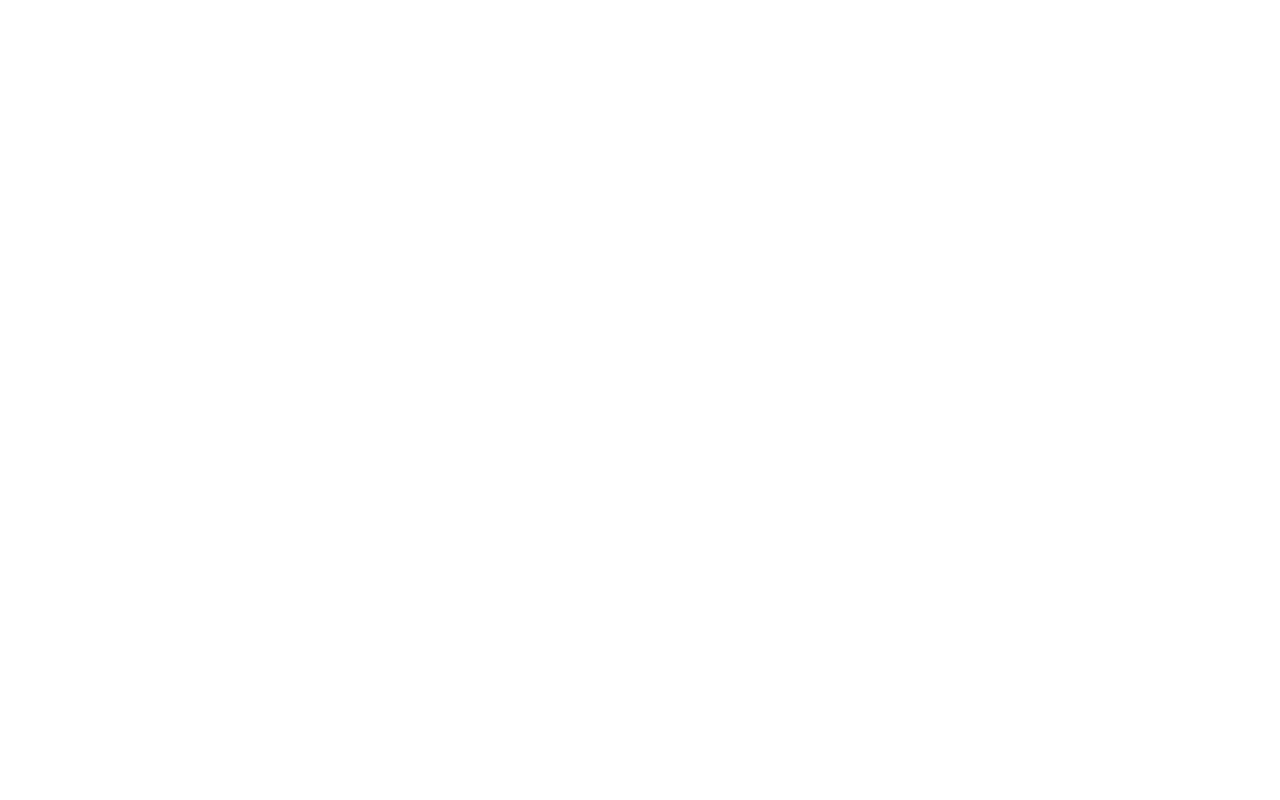
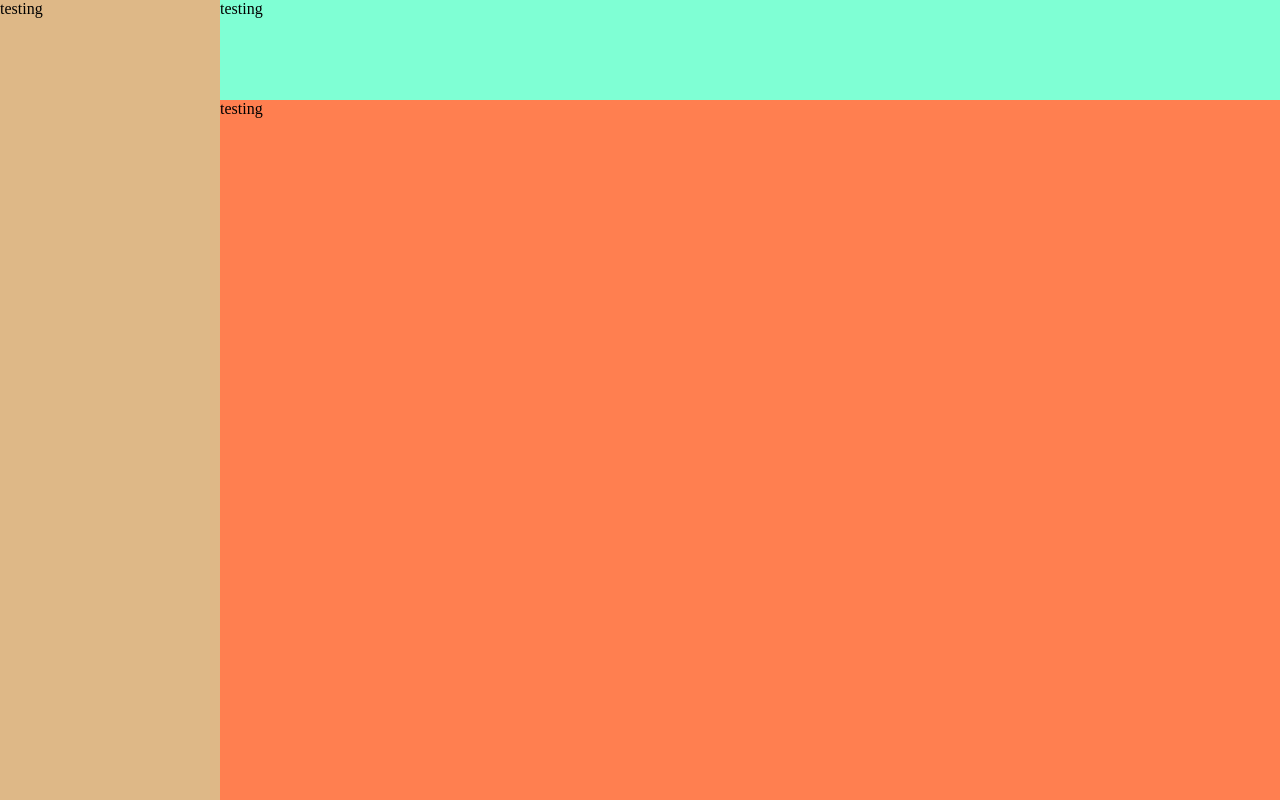
Before and after one commit to yellowdragoon/admin-dashboard, a plain HTML site: page index.html in a window 1280 px wide. Drawn offline with Linux system fonts and the light colour scheme.

Commit message:
Build grid layout

```diff
--- a/index.html
+++ b/index.html
@@ -7,6 +7,16 @@
     <link rel="stylesheet" href="./styles.css" type="text/css">
 </head>
 <body>
-
+    <div class="container">
+        <div class="header">
+            <p>testing</p>
+        </div>
+        <div class="sidebar">
+            <p>testing</p>
+        </div>
+        <div class="main-content">
+            <p>testing</p>
+        </div>
+    </div>
 </body>
 </html>
--- a/styles.css
+++ b/styles.css
@@ -0,0 +1,30 @@
+*{
+    margin: 0;
+    padding: 0;
+}
+
+.body{
+    display: flex;
+}
+.container{
+    width: 100vw;
+    height: 100vh;
+    display: grid;
+    grid-template-columns: minmax(220px, 1fr) 5fr;
+    grid-template-rows: 100px 1fr;
+}
+
+.header{
+    grid-column: 2/3;
+    background-color: aquamarine;
+}
+
+.sidebar{
+    grid-row: 1/-1;
+    background-color: burlywood;
+}
+
+.main-content{
+    grid-column: 2/3;
+    background-color: coral;
+}
```
